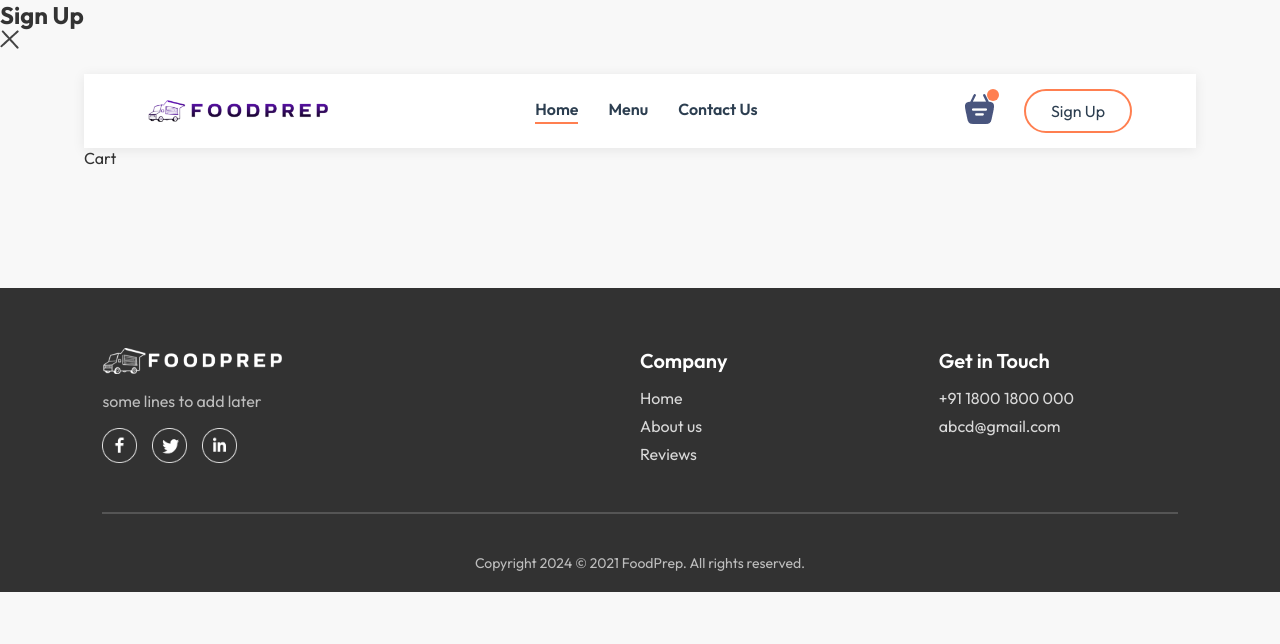
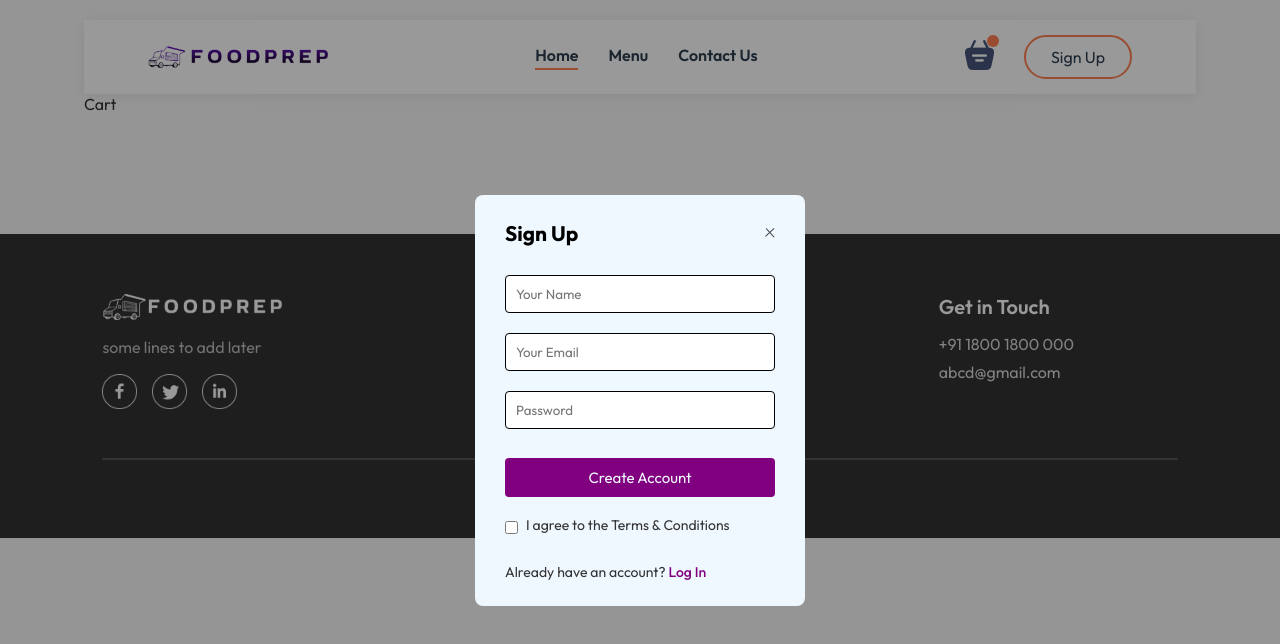
Before and after one commit to ranjananushkacsv/foodapp, a React (Vite) app in the folder FoodApp/: page /cart in a window 1280 px wide. Shown: the top 644 px of the page. Built offline with nearby package versions, Linux system fonts and the light colour scheme.

Commit message:
Login styles added

```diff
--- a/FoodApp/src/App.jsx
+++ b/FoodApp/src/App.jsx
@@ -1,33 +1,29 @@
-import React from 'react'
-import Navbar from './components/Navbar/Navbar'
-import {Routes,Route} from 'react-router-dom'
-import Home from './screen/Home/Home'
-import Cart from './screen/Cart/Cart'
-import PlaceOrder from './screen/PlaceOrder/PlaceOrder'
-import Footer from './components/Footer/Footer'
-import LoginPopUp from './components/LoginPopUp/LoginPopUp'
-import { useState } from 'react'
-
+import React, { useState } from 'react';
+import { Routes, Route } from 'react-router-dom';
+import Navbar from './components/Navbar/Navbar';
+import Home from './screen/Home/Home';
+import Cart from './screen/Cart/Cart';
+import PlaceOrder from './screen/PlaceOrder/PlaceOrder';
+import Footer from './components/Footer/Footer';
+import LoginPopUp from './components/LoginPopUp/LoginPopUp';
 
 const App = () => {
+  const [showLogin, setShowLogin] = useState(true);
 
-  const[showLogin, setShowLogin] = useState(true);
   return (
     <>
-      {showLogin&& <LoginPopUp setLogin={setShowLogin}/>}
+      {showLogin && <LoginPopUp setShowLogin={setShowLogin} />}
       <div className='app'>
-        <Navbar/>
+        <Navbar />
         <Routes>
-          <Route path="/" element={<Home/>}></Route>
-          <Route path="/cart" element={<Cart/>}></Route>
-          <Route path="/order" element={<PlaceOrder/>}></Route>
+          <Route path="/" element={<Home />} />
+          <Route path="/cart" element={<Cart />} />
+          <Route path="/order" element={<PlaceOrder />} />
         </Routes>
       </div>
-      <Footer/>
+      <Footer />
     </>
+  );
+};
 
-
-  )
-}
-
-export default App
+export default App;
--- a/FoodApp/src/components/LoginPopUp/LoginPopUp.css
+++ b/FoodApp/src/components/LoginPopUp/LoginPopUp.css
@@ -0,0 +1,77 @@
+.login-popup {
+    position: fixed;
+    top: 0;
+    left: 0;
+    width: 100%;
+    height: 100%;
+    background-color: rgba(0, 0, 0, 0.4);
+    display: flex;
+    justify-content: center;
+    align-items: center;
+    z-index: 1000;
+}
+
+.login-popup-container {
+    position: relative;
+    background-color: aliceblue;
+    padding: 25px 30px;
+    border-radius: 8px;
+    font-size: 1.4rem;
+    width: max(23vh, 330px);
+    display: flex;
+    flex-direction: column;
+    gap: 29px;
+    animation: fadeIn 0.5s;
+}
+
+.login-popup-title {
+    display: flex;
+    align-items: center;
+    justify-content: space-between;
+    color: black;
+}
+
+.login-popup-title img {
+    width: 10px;
+    cursor: pointer;
+}
+
+.login-popup-inputs {
+    display: flex;
+    flex-direction: column;
+    gap: 20px;
+}
+
+.login-popup-inputs input {
+    outline: none;
+    padding: 10px;
+    border: 1px solid;
+    border-radius: 4px;
+}
+
+.login-popup-container button {
+    border: none;
+    padding: 10px;
+    border-radius: 4px;
+    color: aliceblue;
+    background-color: purple;
+    cursor: pointer;
+    font-size: 1.5rem;
+}
+
+.login-popup-condition {
+    display: flex;
+    align-items: start;
+    gap: 8px;
+    margin-top: -10px;
+}
+
+.login-popup-condition input {
+    margin-top: 5px;
+}
+
+.login-popup p span {
+    color: purple;
+    font-weight: 500;
+    cursor: pointer;
+}
--- a/FoodApp/src/components/LoginPopUp/LoginPopUp.jsx
+++ b/FoodApp/src/components/LoginPopUp/LoginPopUp.jsx
@@ -1,20 +1,45 @@
-import {useState} from 'react'
-import './LoginPopUp.css'
-import {assets} from '../../assets/assets'
+import { useState } from "react";
+import "./LoginPopUp.css";
+import { assets } from "../../assets/assets";
 
-const LoginPopUp = ({setShowLogin}) => {
+const LoginPopUp = ({ setShowLogin }) => {
+  const [curState, setCurState] = useState("Sign Up");
 
-    const [curState,setCurState] = useState("Sign Up")
   return (
-    <div className='login-popup'>
-        <form className='login-popup-container'>
-            <div className="login-popup-title">
-                <h2>{curState}</h2>
-                <img onClick={()=>setShowLogin(false)} src={assets.cross_icon} alt="" />
-            </div>
-        </form>
+    <div className="login-popup" onClick={() => setShowLogin(false)}>
+      <form className="login-popup-container" onClick={(e) => e.stopPropagation()}>
+        <div className="login-popup-title">
+          <h2>{curState}</h2>
+          <img onClick={() => setShowLogin(false)} src={assets.cross_icon} alt="Close" />
+        </div>
+
+        <div className="login-popup-inputs">
+          {curState === "Sign Up" && <input type="text" placeholder="Your Name" required />}
+          <input type="email" placeholder="Your Email" required />
+          <input type="password" placeholder="Password" required />
+        </div>
+
+        <button type="submit">{curState === "Sign Up" ? "Create Account" : "Log In"}</button>
+
+        <div className="login-popup-condition">
+          <input type="checkbox" required />
+          <p>{curState === "Sign Up" ? "I agree to the Terms & Conditions" : "Remember Me"}</p>
+        </div>
+
+        <p className="toggle-form">
+          {curState === "Sign Up" ? (
+            <>
+              Already have an account? <span onClick={() => setCurState("Log In")}>Log In</span>
+            </>
+          ) : (
+            <>
+              Don't have an account? <span onClick={() => setCurState("Sign Up")}>Sign Up</span>
+            </>
+          )}
+        </p>
+      </form>
     </div>
-  )
-}
+  );
+};
 
-export default LoginPopUp
+export default LoginPopUp;
```
